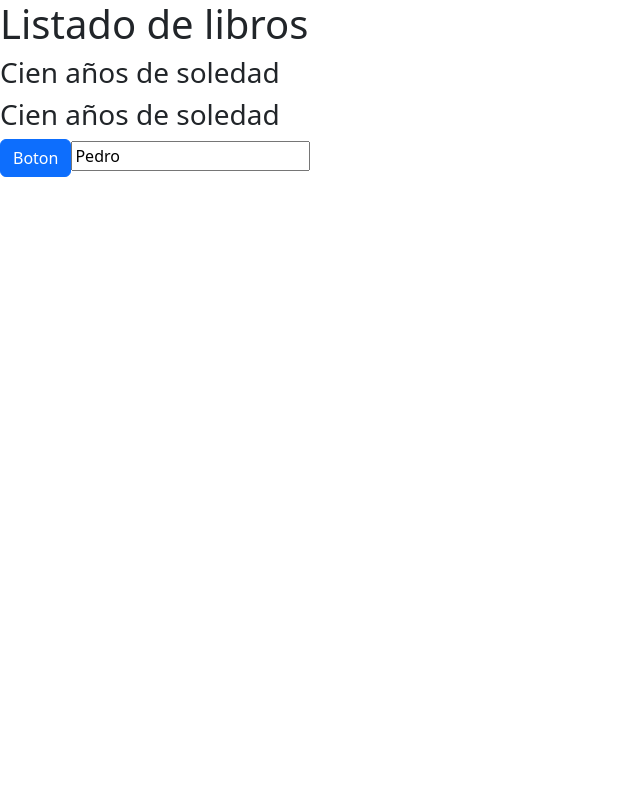
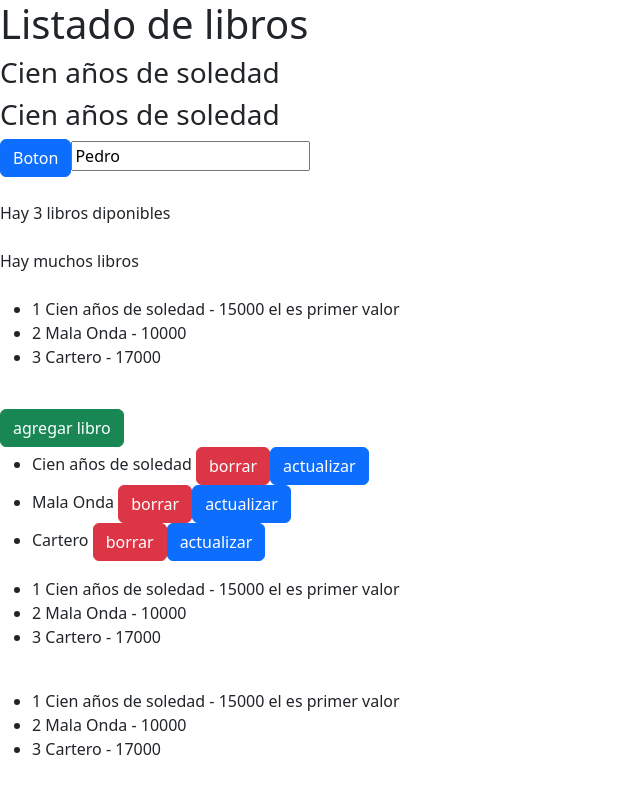
Before and after one commit to josemnaranjo/primer_proyecto_angular, an Angular app: page / in a window 1280 px wide. Shown: the top 794 px of the page, without its empty margins (0-640 px from the left). Built offline with nearby package versions, Linux system fonts and the light colour scheme.

Commit message:
Clases angular

```diff
--- a/src/app/book/book.component.html
+++ b/src/app/book/book.component.html
@@ -7,3 +7,67 @@
 <button class="btn btn-primary" (click)="onClick($event)">Boton</button>
 
 <input type="text" [(ngModel)]="name" (keyup.enter)="onKeyUp()">
+
+<br>
+<br>
+<!-- ngif -->
+<div *ngIf="model.getBooks().length > 0">Hay {{model.getBooks().length}} libros diponibles</div>
+
+<div *ngIf="model.getBooks().length == 0"> Lo sentimos no hay libros diponibles por el momento</div>
+<br>
+<!-- ngSwitch -->
+<div [ngSwitch]="model.getBooks().length">
+    <span *ngSwitchCase="0">No hay libros</span>
+    <span *ngSwitchCase="1">Hay 1 libro</span>
+    <span *ngSwitchDefault>Hay muchos libros</span>
+</div>
+<br>
+<!-- ngFor -->
+<ul>
+    <li *ngFor="let book of model.getBooks(); index as i;first as f">
+       {{i+1}} {{book.name}} - {{book.price}}
+       <span *ngIf="f">el es primer valor</span>
+    </li>
+</ul>
+<br>
+
+
+<!-- change detection -->
+<div>
+    <button class="btn btn-success" (click)="addBook()">agregar libro</button>
+    <ul>
+        <li *ngFor="let book of model.getBooks()">
+            {{book.name}}
+            <button class="btn btn-danger" (click)="deleteBook(book)">borrar</button>
+            <button class="btn btn-primary" (click)="updateBook(book)">actualizar</button>
+        </li>
+    </ul>
+</div>
+
+<!-- ngtemplate -->
+
+<ng-template #listadoLibros>
+    <ul>
+        <li *ngFor="let book of model.getBooks(); index as i;first as f">
+            {{i+1}} {{book.name}} - {{book.price}}
+           <span *ngIf="f">el es primer valor</span>
+        </li>
+    </ul>
+    <br>
+</ng-template>
+
+<ng-template [ngTemplateOutlet]="listadoLibros"></ng-template>
+
+<ng-template #listadoLibros let-books="books">
+    <ul>
+        <li *ngFor="let book of books; index as i;first as f">
+            {{i+1}} {{book.name}} - {{book.price}}
+           <span *ngIf="f">el es primer valor</span>
+        </li>
+    </ul>
+    <br>
+</ng-template>
+
+<ng-template [ngTemplateOutlet]="listadoLibros" [ngTemplateOutletContext]="{books:model.getBooks()}"></ng-template>
+
+<!-- custom directive -->
--- a/src/app/book/book.component.ts
+++ b/src/app/book/book.component.ts
@@ -12,6 +12,17 @@ export class BookComponent {
     model:BookRepository=new BookRepository();
     book:Book=this.model.getBookId(1);
     name:string="Pedro";
+    addBook(){
+        this.model.addBook(new Book(4,"Crónica de una muerte anunciada","Gabriel Garcia Marquez",10000))
+    }
+
+    deleteBook(book:Book){
+        this.model.deleteBook(book)
+    }
+
+    updateBook(book:Book){
+        book.name= "updated"
+    }
 
     onClick(e:any){
         console.log(e.target);
--- a/src/app/repository.model.ts
+++ b/src/app/repository.model.ts
@@ -11,7 +11,21 @@ export class BookRepository {
         this.dataSource.getBooks().forEach(b=>this.books.push(b))
     }
 
+    getBooks():Book[]{
+        return this.books
+    }
+
     getBookId(id:number):Book {
         return this.books.find(b=>b.id==id)!;
     }
+
+    addBook(book:Book){
+        this.books.push(book);
+    }
+
+    deleteBook(book:Book){
+        let index=this.books.indexOf(book);
+        this.books.splice(index,1);
+    }
+
 }
```
Also changed, not shown: src/app/book.model.ts (+6 -1 lines).
